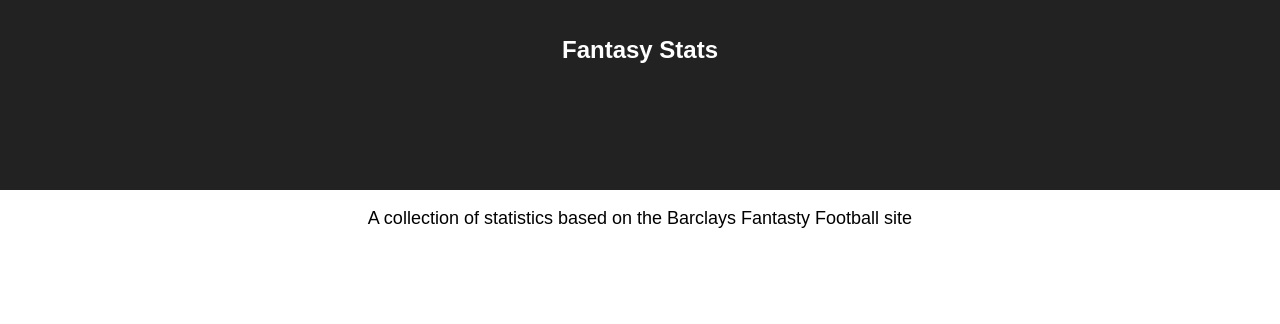
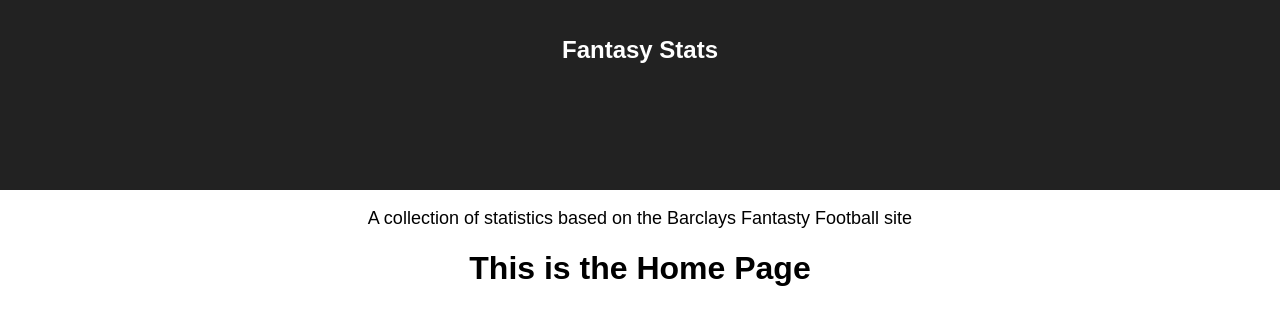
Before and after one commit to BeastNaylor/fantasy-stats-react, a React (Create React App) app: page / in a window 1280 px wide. Shown: the top 324 px of the page. Built offline with nearby package versions, Linux system fonts and the light colour scheme.

Commit message:
Added initial Routing logic

```diff
--- a/package.json
+++ b/package.json
@@ -6,7 +6,9 @@
   "dependencies": {
     "react": "^16.4.1",
     "react-dom": "^16.4.1",
-    "react-scripts": "1.1.4"
+    "react-router-dom": "^4.3.1",
+    "react-scripts": "1.1.4",
+    "prop-types": "^15.6.2"
   },
   "scripts": {
     "start": "react-scripts start",
@@ -16,7 +18,6 @@
     "predeploy": "yarn build",
     "deploy": "gh-pages -d build"
   },
-
   "devDependencies": {
     "gh-pages": "^1.2.0"
   }
--- a/src/App.js
+++ b/src/App.js
@@ -1,7 +1,13 @@
 import React, { Component } from 'react';
+import PropTypes from "prop-types";
 import './App.css';
 
 class App extends Component {
+  constructor(props) {
+    super(props);
+    this.state = {};
+  }
+
   render() {
     return (
       <div className="App">
@@ -11,9 +17,14 @@
         <p className="App-intro">
           A collection of statistics based on the Barclays Fantasty Football site
         </p>
+        {this.props.children}
       </div>
     );
   }
 }
 
+App.propTypes = {
+  children: PropTypes.object.isRequired
+};
+
 export default App;
--- /dev/null
+++ b/src/components/home/home.js
@@ -0,0 +1,12 @@
+import React, { Component } from "react";
+
+class Home extends Component {
+  render() {
+    return (
+      <div>
+        <h1>This is the Home Page</h1>
+      </div>
+    );
+  }
+}
+export default Home;
--- /dev/null
+++ b/src/components/league/league.js
@@ -0,0 +1,12 @@
+import React, { Component } from "react";
+
+class League extends Component {
+  render() {
+    return (
+      <div>
+        <h1>This is the League</h1>
+      </div>
+    );
+  }
+}
+export default League;
--- /dev/null
+++ b/src/components/notfound/notfound.js
@@ -0,0 +1,12 @@
+import React, { Component } from "react";
+
+class NotFound extends Component {
+  render() {
+    return (
+      <div>
+        <h1>404 Not Found</h1>
+      </div>
+    );
+  }
+}
+export default NotFound;
--- a/src/index.js
+++ b/src/index.js
@@ -1,8 +1,13 @@
 import React from 'react';
 import ReactDOM from 'react-dom';
 import './index.css';
-import App from './App';
+import { BrowserRouter as Router } from "react-router-dom";
+import Routes from './routes';
 import registerServiceWorker from './registerServiceWorker';
 
-ReactDOM.render(<App />, document.getElementById('root'));
-registerServiceWorker();
+ReactDOM.render(
+    <Router>
+        <Routes/>
+    </Router>,
+    document.getElementById('root'));
+    registerServiceWorker();
--- /dev/null
+++ b/src/routes.js
@@ -0,0 +1,18 @@
+import React from "react";
+import { Route, Switch} from "react-router-dom"
+import App from "./App"
+import Home from "./components/home/home"
+import League from "./components/league/league"
+import NotFound from "./components/notfound/notfound"
+
+const Routes = () => (
+    <App>
+      <Switch>
+        <Route exact path="/" component={Home} />
+        <Route path="/league" component={League} />
+        <Route path="*" component={NotFound} />
+      </Switch>
+      </App>
+  );
+
+  export default Routes
```
Also changed, not shown: 1 other file (tests, documents, lock files or other folders).
